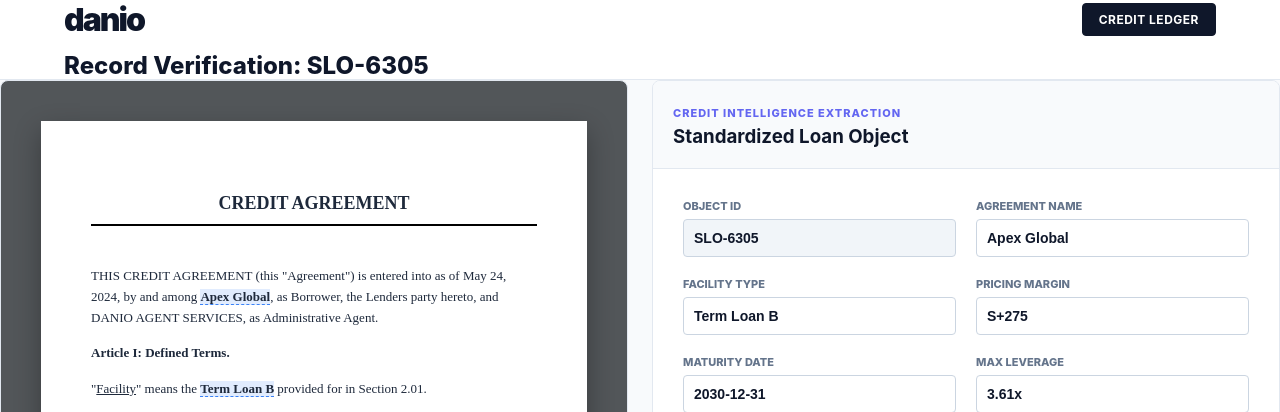
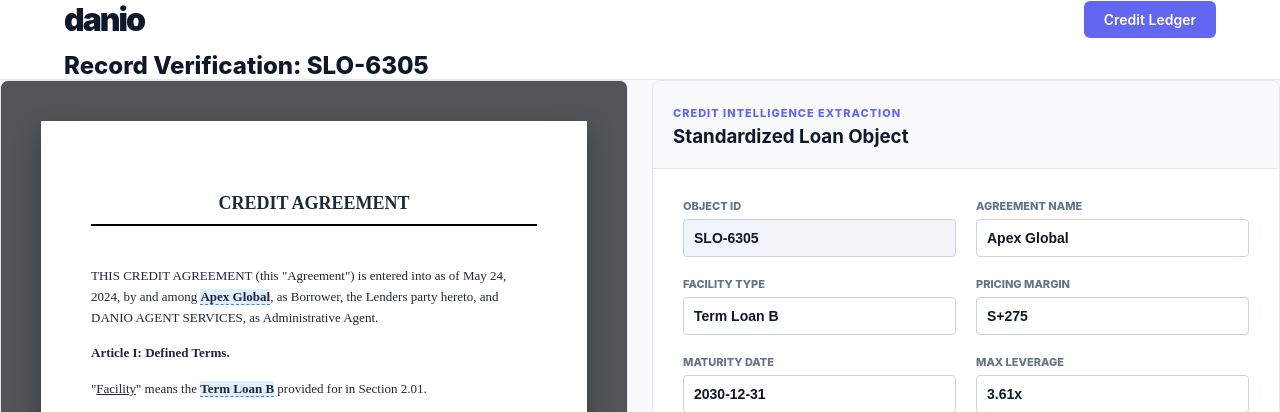
Before and after one commit to edimaudo/danio, a Flask app: page /reader in a window 1280 px wide. Shown: the top 412 px of the page. Run offline with Flask 3, Linux system fonts and the light colour scheme.

Commit message:
Update reader.html

```diff
--- a/templates/reader.html
+++ b/templates/reader.html
@@ -52,7 +52,7 @@
             <!-- Top Row: Logo and far-right button -->
             <div class="nav-brand-group" style="display: flex; align-items: center; justify-content: space-between; width: 100%;">
                 <a href="/workstation" class="brand" style="opacity: 1; text-decoration: none;">danio</a>
-                <a href="/workstation" class="btn-nav">Credit Ledger</a>
+                <a href="/workstation" class="btn-primary-sm">Credit Ledger</a>
             </div>
             <!-- Bottom Row: Section Title -->
             <div style="margin-top: 12px;">
```
